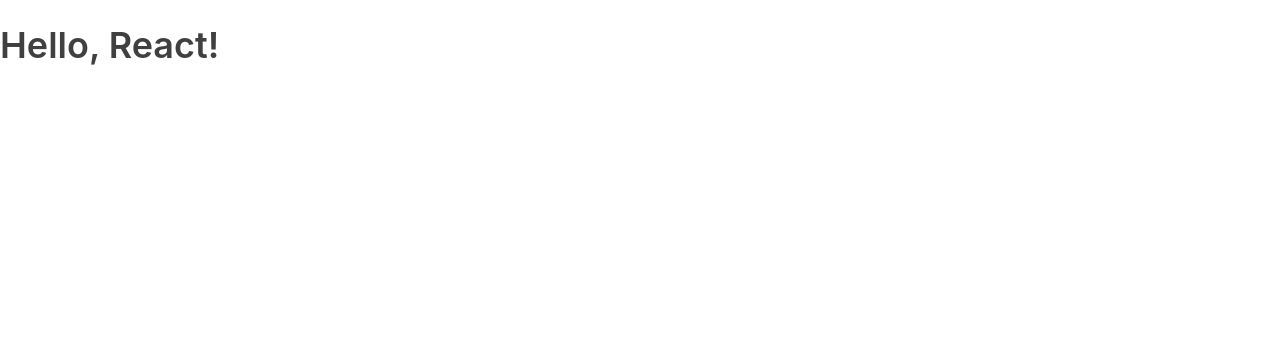
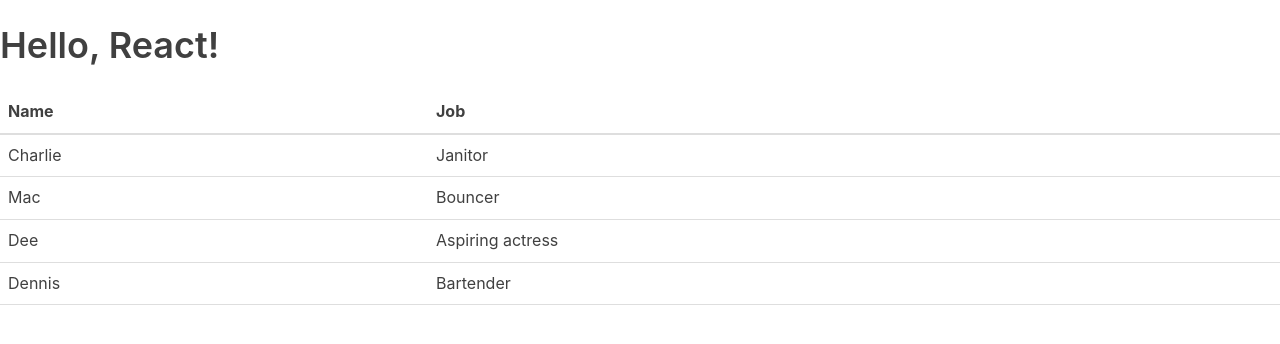
Before and after one commit to electrictangent/reactrouterpractise, a React (Create React App) app in the folder tutorial-react-app/: page / in a window 1280 px wide. Shown: the top 344 px of the page. Built offline with nearby package versions, Linux system fonts and the light colour scheme.

Commit message:
Added custom class component Table

```diff
--- a/tutorial-react-app/src/App.js
+++ b/tutorial-react-app/src/App.js
@@ -1,10 +1,14 @@
 import React, { Component } from 'react';
+import Table from './Table';
 
+
+// Render class component Table
 class App extends React.Component {
   render() {
     return (
       <div className="App">
         <h1>Hello, React!</h1>
+        <Table />
       </div>
     )
   }
--- /dev/null
+++ b/tutorial-react-app/src/Table.js
@@ -0,0 +1,36 @@
+import React, { Component } from 'react';
+
+class Table extends Component {
+    render() {
+        return (
+            <table>
+            <thead>
+              <tr>
+                <th>Name</th>
+                <th>Job</th>
+              </tr>
+            </thead>
+            <tbody>
+              <tr>
+                <td>Charlie</td>
+                <td>Janitor</td>
+              </tr>
+              <tr>
+                <td>Mac</td>
+                <td>Bouncer</td>
+              </tr>
+              <tr>
+                <td>Dee</td>
+                <td>Aspiring actress</td>
+              </tr>
+              <tr>
+                <td>Dennis</td>
+                <td>Bartender</td>
+              </tr>
+            </tbody>
+          </table>
+        )
+    }
+}
+
+export default Table
```
Also changed, not shown: tutorial-react-app/src/index.js (+4 -3 lines).
